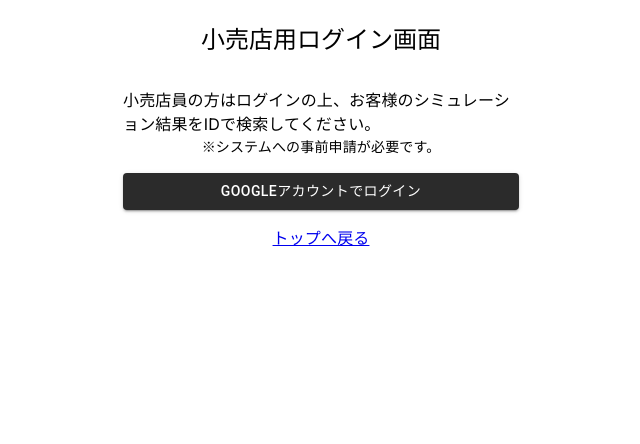
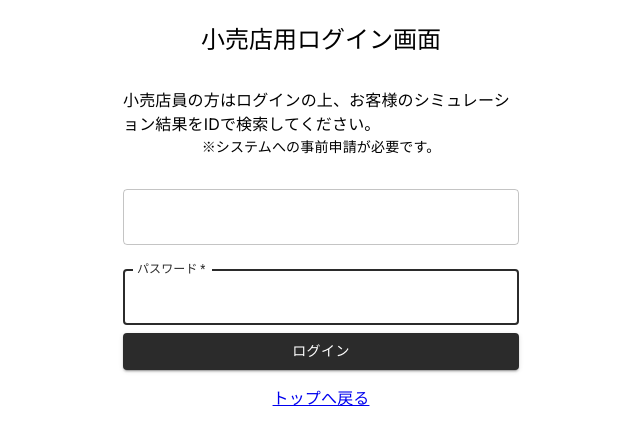
Before and after one commit to tomoki33kurita/baseball-simulation, a Next.js app: page /signIn in a window 1280 px wide. Shown: the top 444 px of the page, without its empty margins (319-959 px from the left). Built offline with nearby package versions, Linux system fonts and the light colour scheme.

Commit message:
Changed login operation

```diff
--- a/app/signIn/page.tsx
+++ b/app/signIn/page.tsx
@@ -6,20 +6,22 @@ import Typography from '@mui/material/Typography'
 import Container from '@mui/material/Container'
 import { useForm } from 'react-hook-form'
 import { useRouter } from 'next/navigation'
-import { browserSessionPersistence, setPersistence, signInWithPopup, GoogleAuthProvider } from 'firebase/auth'
+import { browserSessionPersistence, setPersistence, signInWithEmailAndPassword } from 'firebase/auth'
 import Link from 'next/link'
 import { auth } from '../api/server/firebase'
-// import { ControlledTextField } from '@/components/ControlledTextField'
 import { commonTheme } from '@/styles/themes'
+import { ControlledTextField } from '@/components/ControlledTextField'
 
 const SignIn: React.FC = () => {
+  const [isLoggingIn, setIsLoggingIn] = React.useState(false)
   const { handleSubmit, control, register } = useForm()
   const router = useRouter()
   const handleSignIn = async (data: any) => {
-    const googleProvider = new GoogleAuthProvider()
+    const { email, password } = data
     try {
+      setIsLoggingIn(true)
       await setPersistence(auth, browserSessionPersistence)
-        .then(() => signInWithPopup(auth, googleProvider))
+        .then(() => signInWithEmailAndPassword(auth, email, password))
         .then(() => router.replace('/retail'))
     } catch (err: any) {
       alert(err.message)
@@ -41,14 +43,15 @@ const SignIn: React.FC = () => {
             ※システムへの事前申請が必要です。
           </Box>
           <form onSubmit={handleSubmit(handleSignIn)}>
-            {/* <Box>
+            <Box>
               <ControlledTextField name={'email'} label={'メールアドレス'} control={control} register={register} />
             </Box>
             <Box>
               <ControlledTextField name={'password'} type={'password'} label={'パスワード'} control={control} register={register} />
-            </Box> */}
+            </Box>
             <Button type="submit" fullWidth variant="contained" color="primary">
-              Googleアカウントでログイン
+              ログイン
+              {isLoggingIn && '中...'}
             </Button>
           </form>
         </Box>
```
